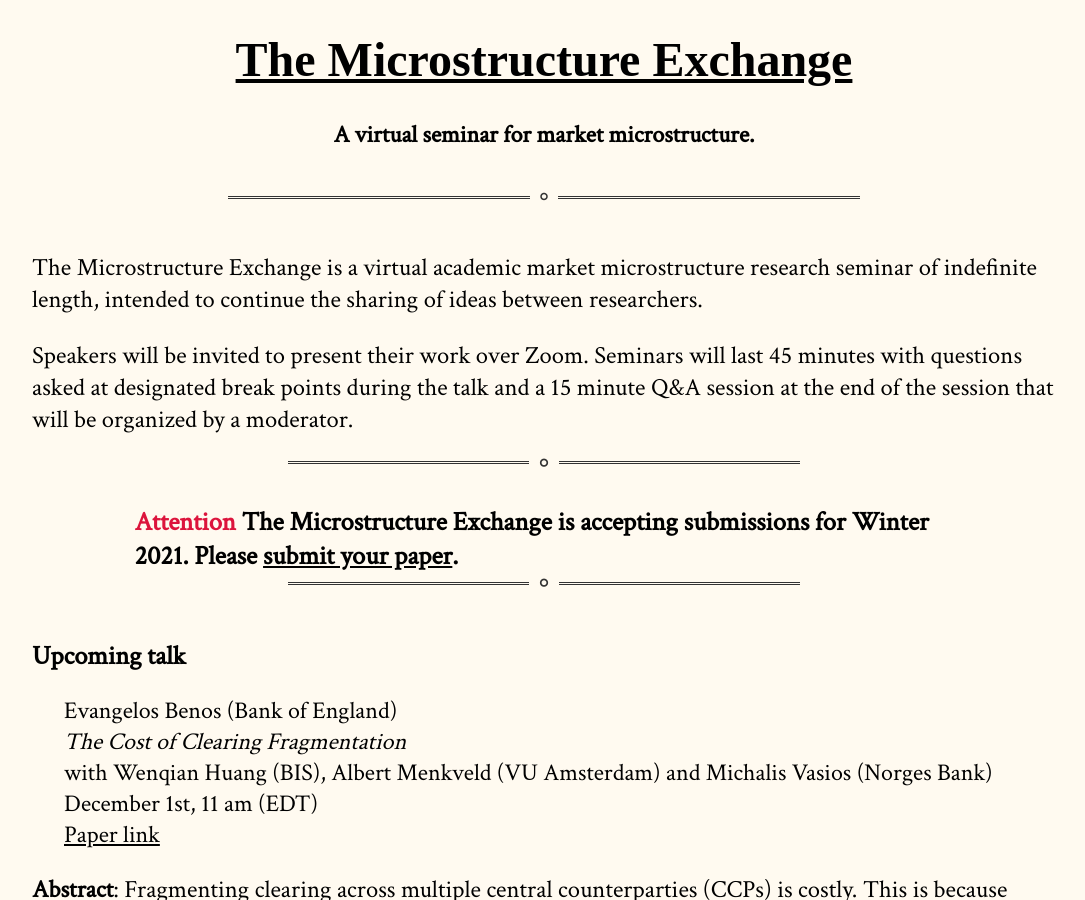
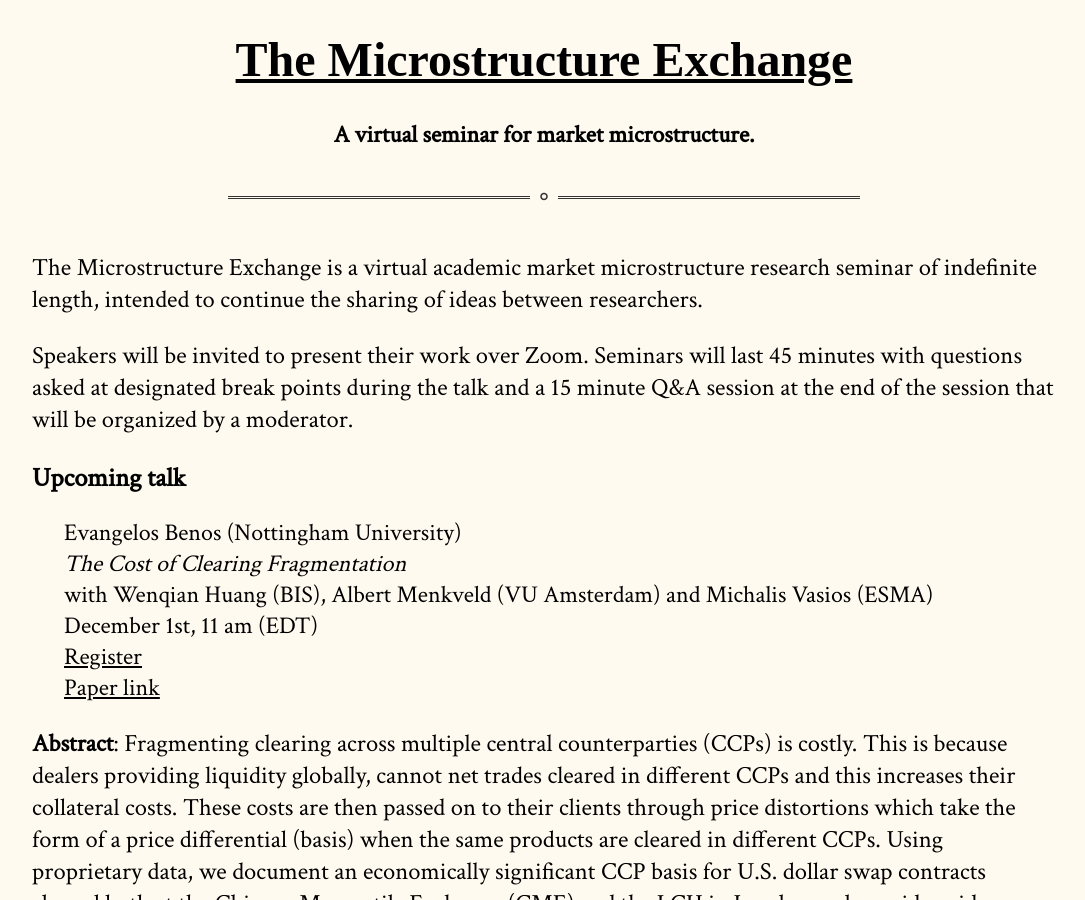
Before and after one commit to cpfiffer/microstructure.exchange, a Jekyll site: the page built from index.md, in a window 1280 px wide and 900 px high. Shown: the whole window, without its empty margins (96-1181 px from the left). Built offline with Jekyll 4.4.1, drawn with Linux system fonts in a browser that asks for light colours; some web fonts are replaced.

Commit message:
Fixing some stuff

```diff
--- a/_config.yml
+++ b/_config.yml
@@ -11,12 +11,12 @@ github:
   owner_name: Cameron Pfiffer
 
 speaker-info:
-  speaker-name: Evangelos Benos (Bank of England)
+  speaker-name: Evangelos Benos (Nottingham University)
   speaker-paper: "The Cost of Clearing Fragmentation"
-  coauthors: "Wenqian Huang (BIS), Albert Menkveld (VU Amsterdam) and Michalis Vasios (Norges Bank)"
+  coauthors: "Wenqian Huang (BIS), Albert Menkveld (VU Amsterdam) and Michalis Vasios (ESMA)"
   speaker-date: December 1st, 11 am (EDT)
   # discussant: "Gideon Saar (Cornell University)"
   paper-link: https://www.bis.org/publ/work826.htm
-  # webinar-link: https://stockholmuniversity.zoom.us/webinar/register/WN_9E7cVyZpS8WYM2cSlGfOvA
+  webinar-link: https://stockholmuniversity.zoom.us/webinar/register/WN_ds0WG0KZRyWsevWXZZljsg
   # slides-link: /slides/pete-slides.pdf
 #
--- a/index.md
+++ b/index.md
@@ -6,13 +6,13 @@ The Microstructure Exchange is a virtual academic market microstructure research
 
 Speakers will be invited to present their work over Zoom. Seminars will last 45 minutes with questions asked at designated break points during the talk and a 15 minute Q&A session at the end of the session that will be organized by a moderator.
 
-<hr>
+<!-- <hr> -->
 
-<div class="cfp">
-<span style="color: crimson"> Attention </span> The Microstructure Exchange is accepting submissions for Winter 2021. Please <a href="https://www.research.net/r/TME-Winter-2021">submit your paper</a>.
-</div>
+<!-- <div class="cfp"> -->
+<!-- <span style="color: crimson"> Attention </span> The Microstructure Exchange is accepting submissions for Winter 2021. Please <a href="https://www.research.net/r/TME-Winter-2021">submit your paper</a>. -->
+<!-- </div> -->
 
-<hr>
+<!-- <hr> -->
 
 ## Upcoming talk
 
```
